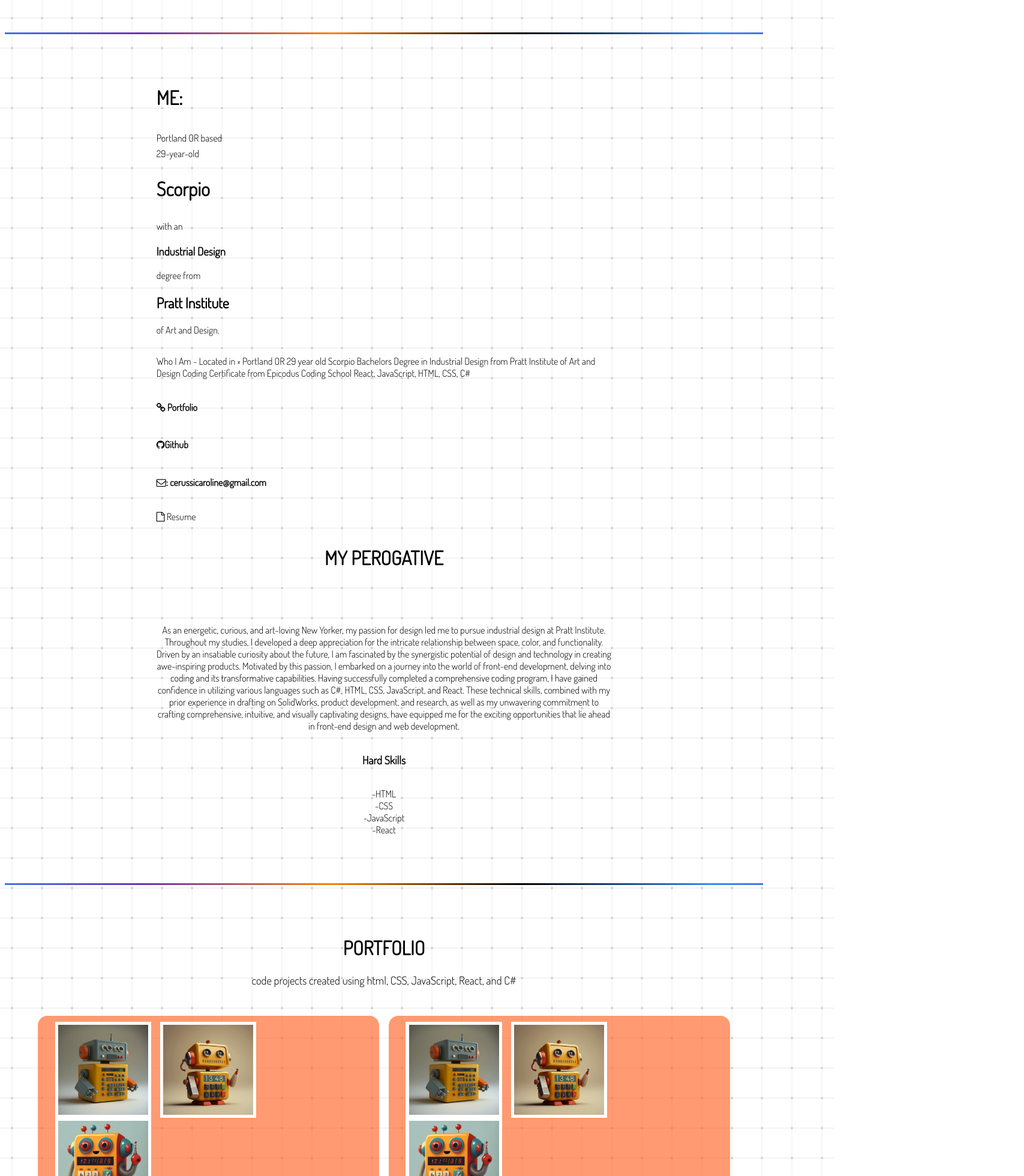
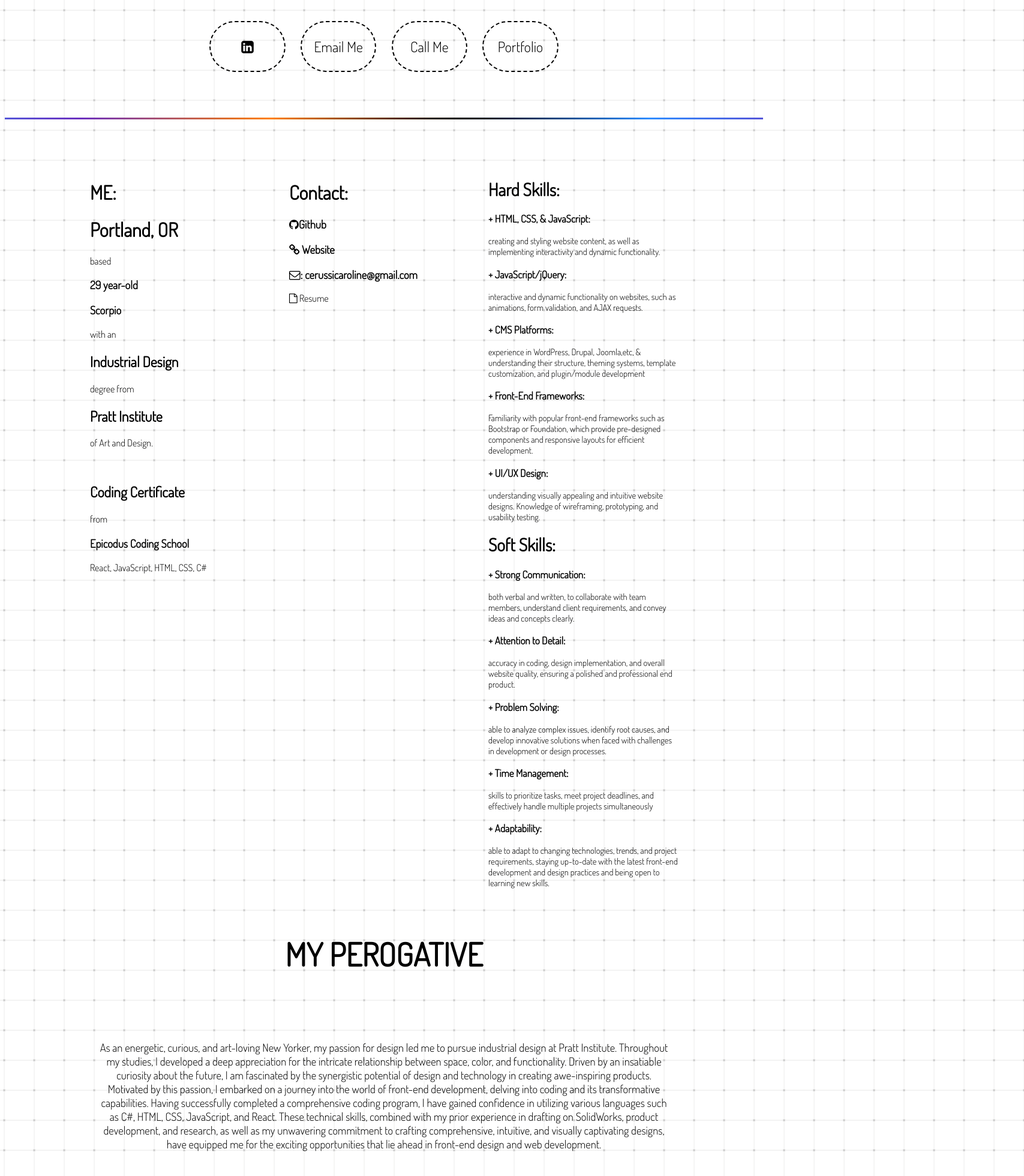
Before and after one commit to carolinecerussi/Personal-Site, a React (Create React App) app: page / in a window 1280 px wide. Shown: the part 840-2800 px from the top of the page at 60% size, 1707 px wide, since content can reach past the window. Built offline with nearby package versions, Linux system fonts and the light colour scheme; a web font is replaced by a local one.

Commit message:
edit a lot of css, add pngs for project grids

```diff
--- a/src/Components/AboutMe.js
+++ b/src/Components/AboutMe.js
@@ -6,30 +6,35 @@ function AboutMe() {
 
 
   const popUpStyle = {
-  textAlign:'left',
+    textAlign: 'left',
     cursor: 'pointer',
 
   }
-  const titleStyle =  {
+const skillsStyle ={
+  fontSize: '11pt',
+  textAlign:'left',
+
+}
+  const perogativeStyle = {
     float: 'left',
-    columnGap: '3rem',
-    gridTemplateColumns: 'repeat(1,60%)',
+    gridTemplateColumns: 'repeat(1,75%)',
     justifyContent: 'center',
+marginTop: '2%',
+fontSize: '20pt',
+  }
+
+  const smallFont = {
+    float: 'left',
+    fontSize: '14pt',
 
   }
 
-const smallFont = {
-  float:'left',
-  fontSize: '20pt',
-
-}
-
-const meBoxStyle=  {
-    float: 'left',
+  const meBoxStyle = {
     columnGap: '1rem',
-    gridTemplateColumns: 'repeat(1,60%)',
+    gridTemplateColumns: 'repeat(3,25%)',
     justifyContent: 'center',
-    textAlign:'left'
+    textAlign: 'left',
+    display:'grid',
   }
 
 
@@ -37,39 +42,29 @@ const meBoxStyle=  {
 
   return (
     <React.Fragment>
-
       <div className="portfolio__text-section">
         <div className='aboutMeBox' style={meBoxStyle}>
-  <h1>ME:</h1>
-  <p>Portland OR based <br />
-  29-year-old <a href='https://www.ziprecruiter.com/blog/best-career-paths-scorpio/#:~:text=In%20the%20workplace%2C%20Scorpios%20are,receive%20clear%20and%20direct%20instructions.'><h2>Scorpio</h2></a>
-  with an <h3>Industrial Design</h3> degree from <h2>Pratt Institute</h2> of Art and Design.</p>
-<p>Who I Am -
+         <p><h1>ME:</h1>
+       <p>  <p><h1>Portland, OR</h1> based
+            <h3>29 year-old</h3> <a href='https://www.ziprecruiter.com/blog/best-career-paths-scorpio/#:~:text=In%20the%20workplace%2C%20Scorpios%20are,receive%20clear%20and%20direct%20instructions.'><h3>Scorpio</h3></a>
+            with an <h2>Industrial Design</h2> degree from <h2>Pratt Institute</h2> of Art and Design.
+            </p>
+            <br />
+            </p>
+          <p> <h2>Coding Certificate</h2>from
+           <h3>Epicodus Coding School </h3>
+           React, JavaScript, HTML, CSS, C#
+            </p>
+            </p>
+          <p>
+          <h1>Contact:</h1>
+         <h3><i class="fa fa-github"></i>
+             Github</h3>
+          <h3><i class="fa fa-chain" > </i>     Website</h3>
 
-Located in
-︎
-Portland OR
-29 year old
+          <h3><i class="fa fa-envelope-o"></i>: cerussicaroline@gmail.com</h3>
 
-
- Scorpio
-Bachelors Degree in
-Industrial Design
-from
-Pratt Institute
-of Art and Design
-Coding Certificate from
-
-Epicodus Coding School
-
- React, JavaScript, HTML, CSS, C#</p>
-
-<h4><i class="fa fa-chain" ></i> Portfolio</h4>
-<h4><i class="fa fa-github"></i>
-  Github</h4>
-<h4><i class="fa fa-envelope-o"></i>: cerussicaroline@gmail.com</h4>
-
-<Popup  style={popUpStyle} trigger={<a><p><i class="fa fa-file-o"></i>  Resume</p>
+          <Popup style={popUpStyle} trigger={<a><p><i class="fa fa-file-o"></i>  Resume</p>
           </a>} position="top right">
             {close => (
               <div className="openBox" >
@@ -80,20 +75,40 @@ Epicodus Coding School
             )}
 
           </Popup>
+          </p>
+          <div style={skillsStyle}>
+          <p>
+          <h1>Hard Skills: </h1>
+          <p><h3>+ HTML, CSS, & JavaScript:</h3> creating and styling website content, as well as implementing interactivity and dynamic functionality.
+
+            <h3>+ JavaScript/jQuery:</h3> interactive and dynamic functionality on websites, such as animations, form validation, and AJAX requests.
+
+
+            <h3>+ CMS Platforms:</h3> experience in WordPress, Drupal, Joomla,etc, & understanding their structure, theming systems, template customization, and plugin/module development
+
+            <h3>+ Front-End Frameworks:</h3>Familiarity with popular front-end frameworks such as Bootstrap or Foundation, which provide pre-designed components and responsive layouts for efficient development.</p>
+
+
+            <h3>+ UI/UX Design:</h3> understanding visually appealing and intuitive website designs. Knowledge of wireframing, prototyping, and usability testing.
+            <br />
+
+<h1>Soft Skills:</h1>
+<h3>+ Strong Communication:</h3> both verbal and written, to collaborate with team members, understand client requirements, and convey ideas and concepts clearly.
+
+
+            <h3>+ Attention to Detail:</h3> accuracy in coding, design implementation, and overall website quality, ensuring a polished and professional end product.
+
+            <h3>+ Problem Solving:</h3>  able to analyze complex issues, identify root causes, and develop innovative solutions when faced with challenges in development or design processes.
+
+            <h3>+ Time Management:</h3> skills to prioritize tasks, meet project deadlines, and effectively handle multiple projects simultaneously
+            <h3>+ Adaptability:</h3> able to adapt to changing technologies, trends, and project requirements, staying up-to-date with the latest front-end development and design practices and being open to learning new skills.
+
+</p>
 </div>
-
-<div className='portfolio__text-section'>
-<div className='aboutMeBox' style={meBoxStyle}>
-
         </div>
 
 
-
-
-</div>
-
-
-      <div className='perogative' style={titleStyle} >
+        <div className='perogative' style={perogativeStyle} >
           <h1>MY PEROGATIVE</h1>
           <br />
           <div className='smallerInfo' style={smallFont} >
@@ -108,16 +123,7 @@ Having successfully completed a comprehensive coding program, I have gained conf
           </div>
         </div>
 
-  <div className="content">
 
-  <h3>Hard Skills </h3>
-          <p>-HTML
-            <br />
-            -CSS
-            <br />
-            -JavaScript <br />
-            -React</p>
-  </div>
 
       </div>
 
--- a/src/Components/App.js
+++ b/src/Components/App.js
@@ -12,7 +12,9 @@ function App() {
   return (
 <React.Fragment>
 <Button />
+
 <link rel="stylesheet" href="https://cdnjs.cloudflare.com/ajax/libs/font-awesome/4.7.0/css/font-awesome.min.css"></link>
+
   <Header/>
   <Rainbow />
   <AboutMe />
--- a/src/Components/ProjectGrid.js
+++ b/src/Components/ProjectGrid.js
@@ -9,8 +9,8 @@ import robot3 from '../img/robot3.jpg';
 import shelter1 from '../img/shelter11.png';
 import shelter2  from '../img/shelter22.png';
 import shelter3  from '../img/shelter33.png';
-
-
+import pizza1 from '../img/womanpizza.png';
+import book1 from '../img/book1.png';
 
 function Grids() {
 
@@ -64,9 +64,9 @@ In the end, the application successfully translated numbers into robot language,
 
                 <div className="portfolio__text-section">
                 <div className="imagesForEach" >
-                <img alt="ipad" className="portfolio__img" src={robot1} />
-                  <img alt="ipad" className="portfolio__img" src={robot2} />
-                  <img alt="ipad" className="portfolio__img" src={robot3} />
+                <img alt="ipad" className="portfolio__img" src={book1} />
+                <img alt="ipad" className="portfolio__img" src={book1} />
+                <img alt="ipad" className="portfolio__img" src={book1} />
                   </div>
                   <h1 className="portfolio__title hover-underline-animation">
                     <a href="https://github.com/carolinecerussi/bookmarked" className="portfolio__link">Book Marked→</a></h1>
@@ -143,9 +143,9 @@ Implementing the adoption form on each alien's page was a crucial aspect of the
 
                   </div>
                   <div className="imagesForEach" >
-                <img alt="ipad" className="portfolio__img" src={robot1} />
-                  <img alt="ipad" className="portfolio__img" src={robot2} />
-                  <img alt="ipad" className="portfolio__img" src={robot3} />
+                <img alt="ipad" className="portfolio__img" src={pizza1} />
+                  <img alt="ipad" className="portfolio__img" src={pizza1} />
+                  <img alt="ipad" className="portfolio__img" src={pizza1} />
                   </div>
                   <h1 className="portfolio__title hover-underline-animation">
                     <a href="https://github.com/carolinecerussi/Super-Slice" className="portfolio__link">Super Slice →</a></h1>
--- a/src/Components/SlideBanner.js
+++ b/src/Components/SlideBanner.js
@@ -6,14 +6,14 @@ import '../css/banner.css';
 function Slide(){
     return (
     <React.Fragment>
-<div className='marqueeContainer' >
 <div className="marquee" speed="-4">
     <div className="blink" >
         <span id="now">NOW</span>
     </div>
+    <br />
     <div >
+
         <span >LOOKING FOR WORK</span>
-</div>
 </div>
 </div>
 
--- a/src/css/banner.css
+++ b/src/css/banner.css
@@ -6,9 +6,9 @@
 
 .blink {
     animation: 1.3s infinite blink;
-    font-size: 30pt;
-    font-family: 'Bubblegum';
-    color: #ff4d00;
+    font-size: 40pt;
+    font-family: 'Dosis';
+    color: #a6ff00;
 
 
 }
@@ -32,17 +32,16 @@
     -webkit-transform: translateX(100%);
     transform: translateX(100%);
     -moz-animation: marquee 2s linear infinite;
-    animation: scroll-left 15s linear infinite;
+    animation: scroll-left 20s linear infinite;
     font-size: 14pt;
     font-family: 'Dosis';
     margin-top: 3%;
-    display: inline-block;
 margin-bottom:2%;
 
 }
 
 
-    @-moz-keyframes  marquee {
+@-moz-document-keyframes  marquee {
         0% {
             -moz-transform: translateX(100%);
         }
--- a/src/css/grid.css
+++ b/src/css/grid.css
@@ -9,8 +9,8 @@ div {
 
 .section__subtitle {
     float: left;
-    display: block;
-    font-size: 14pt;
+    display: inline-block;
+    font-size:14pt;
     margin-bottom: 3rem;
     font-family: 'Dosis';
 }
@@ -21,7 +21,7 @@ div {
     -webkit-column-gap: 1rem;
     column-gap: 2rem;
     -webkit-column-gap: 1rem;
-    grid-template-columns: repeat(2,50%);
+    /* grid-template-columns: repeat(2,50%); */
     justify-content: center;
 
 
@@ -29,7 +29,7 @@ div {
 
 .grid {
     display: grid;
-    gap: 1rem;
+    gap: 2rem;
     padding-bottom: 3%;
 
 }
@@ -52,26 +52,16 @@ div {
     box-sizing: border-box;
     margin: 0;
     padding: 0;
+    font-size: 12pt;
 }
 
 
 .portfolio__text {
-    color: var(--text-color);
-    font-size: 12pt;
+color: black;
     font-weight: var(--font-medium);
     margin-bottom: 1.2rem;
     margin-top: 1rem;
     box-sizing: border-box;
-
-}
-
-p {
-    margin-block-start: 1em;
-    margin-block-end: 1em;
-    margin-inline-start: 0px;
-    margin-inline-end: 0px;
-    font-size: 12pt;
-
 
 }
 
@@ -86,9 +76,10 @@ p {
 
 .portfolio__container {
     float: left;
-    column-gap: 1rem;
-    grid-template-columns: repeat(2,45%);
+    column-gap: 2rem;
+    grid-template-columns: repeat(2,40%);
     justify-content: center;
+
   }
 
 
@@ -96,20 +87,22 @@ p {
 .portfolio__box {
     background-color: var(--container-color);
     border:transparent;
-    background-color: rgba(255, 93, 29, 0.624);
+    background-color: rgba(29, 112, 255, 0.624);
     border-radius: 1rem;
      padding-inline:5%;
      text-align: center;
-     display: inline-block;
+     display: grid;
   }
   .portfolio__box:hover {
-    background-color: rgba(255, 93, 29, 0.328);
+    background-color: rgba(29, 112, 255, 0.377);
 
     transition: transform 0.3s;
     border:transparent;
     scale: 1.01;
     padding-inline:5%;
     text-align: center;
+      font-size: 12pt;
+
   }
 
  .portfolio__group {
@@ -122,7 +115,6 @@ p {
   }
 
   .portfolio__title {
-    font-size: 45pt;
     margin-bottom: var(--mb-0-5);
     color: rgb(0, 0, 0);
     text-align: left;
@@ -135,7 +127,7 @@ p {
 
 
   .portfolio__text {
-    font-size: 15pt;
+    font-size: 12pt;
     color: rgb(0, 0, 0);    margin-top: 0.9rem;
     font-family: 'Barlow';
     text-align: left;
@@ -144,12 +136,9 @@ p {
 
   .portfolio__img {
     display:inline;
-    width: 300px;
     float: left;
-    background-color: white;
     padding: 1%;
     justify-content: center;
-display: block;
 
   }
 
@@ -165,13 +154,14 @@ display: block;
   }
 
   .portfolio__text-section img {
-width: 150px;
-margin-right: 3%;
-display: inline-block;
-  }
+width: 29%;
+margin-right: 2%;
+display: grid;
+margin-top: 4%;
+background-color: transparent;  }
   .portfolio__text-section img:hover {
     /* z-index: 10; */
-scale:2;
+scale:1.5;
   }
 
 
@@ -179,12 +169,11 @@ scale:2;
 
 div.imagesForEach {
   display: inline-block;
-text-align: center;    width: 100%;
+text-align: center;
 justify-content: center;
 
 }
 div.video {
-    background-color: transparent;
     justify-content: center;
 
 }
@@ -203,13 +192,7 @@ button {
   background-color: transparent;
   border-color: transparent;
 font-size: 18pt;
-width: 100%;
-padding: 5%;
+display:inline;
+color: black;
 
 }
-
-
-div.portfolio__content {
-  width: 100%;
-  height: 100%;
-}
--- a/src/css/headerStyle.css
+++ b/src/css/headerStyle.css
@@ -4,10 +4,11 @@
 a {
     text-decoration: none;
     color: black;
-    font-size: 16pt;
+    font-size: auto;
+
 }
 .buttonStyle i {
-    font-size: 19pt;
+    font-size: auto;
 }
 
 a:hover {
@@ -26,10 +27,10 @@ border-radius: 50pt;
   transition: outline-offset .75s ease;
 cursor: pointer;
 font-family: "Dosis";
-max-width: 15%;
-min-width: 12%;
-padding: 1pt ;
-margin-left: 3%;
+max-width: 10%;
+min-width: 10%;
+margin:1%;
+text-align: center;
 
 
 }
@@ -38,9 +39,9 @@ margin-left: 3%;
 background-color: transparent;
 justify-content: center;
 display: inline-block;
-font-family: 'Dosis';
 width: 100%;
 margin-top: 2%;
+text-align: center;
 
 }
 .button:hover,
@@ -59,18 +60,16 @@ margin-top: 2%;
 
 .carolineHead img {
     color: black;
-
     width: 100%;
     background-color: transparent;
-    float: left;
-    margin-bottom: 3%;
+    margin-bottom: 2%;
     text-align: center;
-
+display: inline-block;
 }
 
 div.carolineHead:hover {
     transition: 1s ease;
-/* background-color: rgba(255, 255, 255, 0.847); */
+background-color: rgba(157, 255, 0, 0.966);
 
 
 }
```
Also changed, not shown: src/Components/Header.js (+5 -5 lines), src/img/book1.png (added), src/img/womanpizza.png (added). Lines whose indentation alone changed are shown as unchanged.
